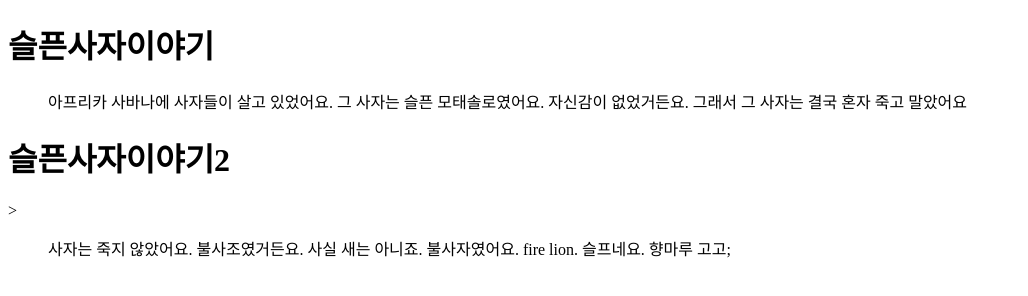
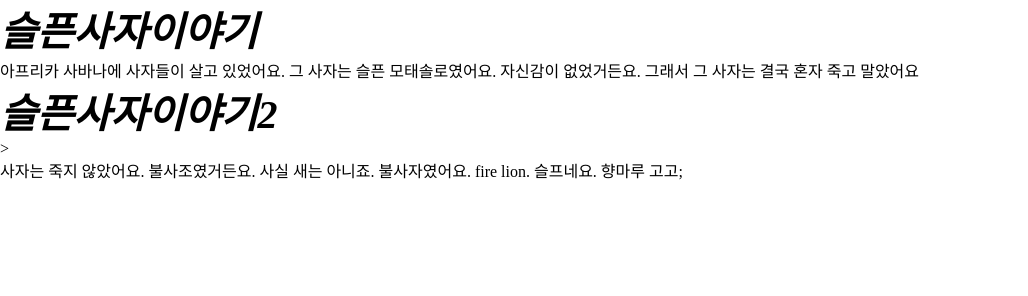
Before and after one commit to KDT-IaaS-Class-One-Group/KDT-IaaS-Class-One, a website: page static/forhn37.html in a window 1280 px wide. Shown: the whole page, without its empty margins (0-1028 px from the left). Drawn offline with Linux system fonts and the light colour scheme.

Commit message:
스타일링

```diff
--- a/static/forhn37.html
+++ b/static/forhn37.html
@@ -4,6 +4,17 @@
     <meta charset="UTF-8">
     <meta name="viewport" content="width=device-width, initial-scale=1.0">
     <title>2 : forhn37</title>
+    <style>
+      * {
+        margin:0px;
+        padding: 0px;
+        box-sizing: border-box;
+      }
+      h1 {
+        font-size: 40px;
+        font-style: italic;
+      }
+    </style>
   </head>
   <body>
     <div id="root">
```
